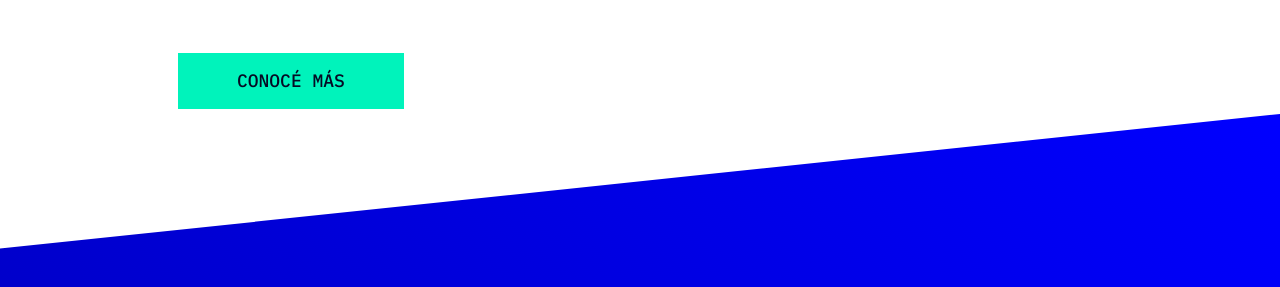
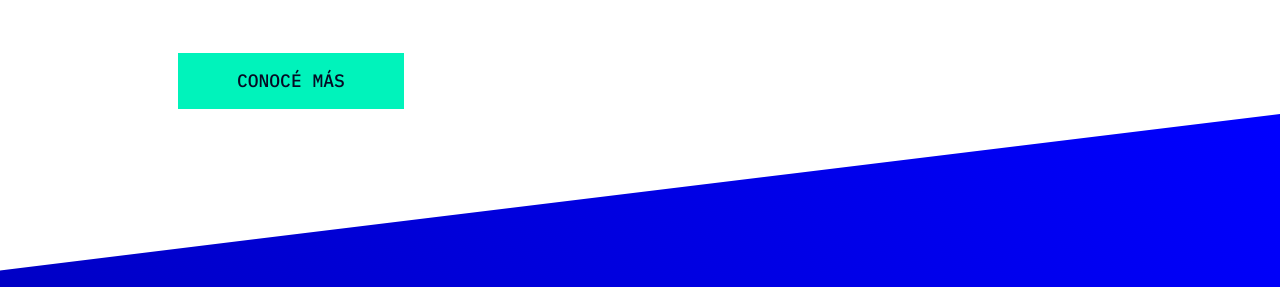
Before and after one commit to nicolaszuleta95/Proyecto1_acamica, a plain HTML site: page index.html in a window 1280 px wide. Shown: the part 335-622 px from the top of the page. Drawn offline with Linux system fonts and the light colour scheme.

Commit message:
Cambie la forma de hacer el poligono con clip path

```diff
--- a/styles/_episodios.scss
+++ b/styles/_episodios.scss
@@ -41,8 +41,7 @@
   width: 100%;
   height: 100%;
   background-image: linear-gradient(225deg, #0000ff 0%, #0000a3 100%);
-  transform: skewY(-6deg);
-  transform-origin: top right;
+  clip-path: polygon(0 15%, 100% 0%, 100% 85%, 0% 100%);
   z-index: -1;
 }
 
@@ -77,4 +76,8 @@
       }
     }
   }
+
+  .background_azul {
+    clip-path: polygon(0 3%, 100% 0%, 100% 97%, 0% 100%);
+  }
 }
```
Also changed, not shown: styles/styles.css, 1 other file.
